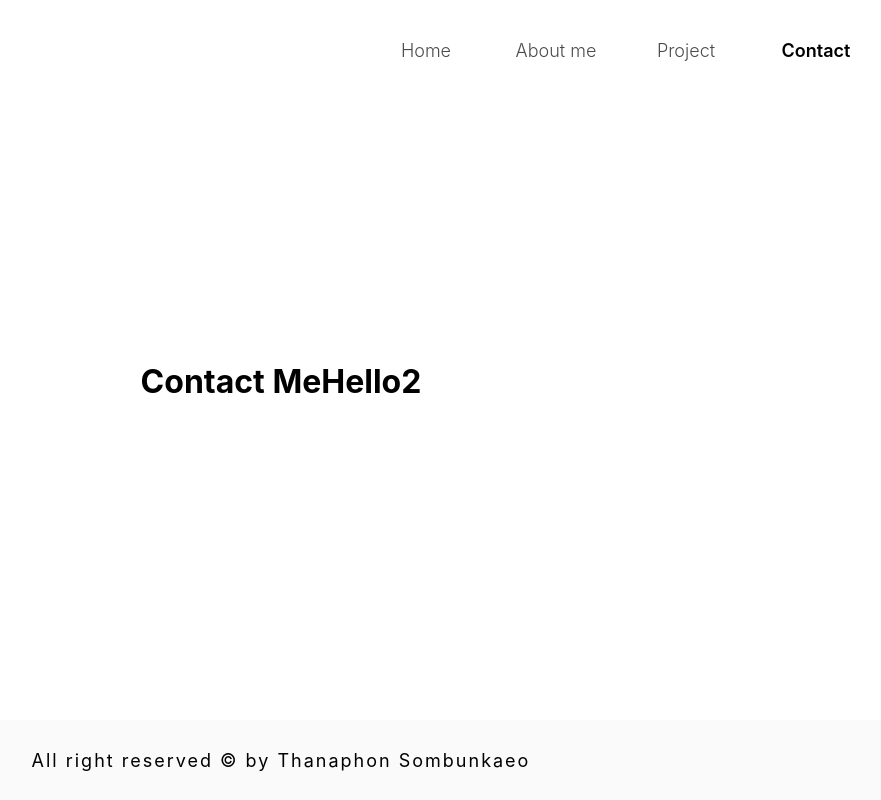
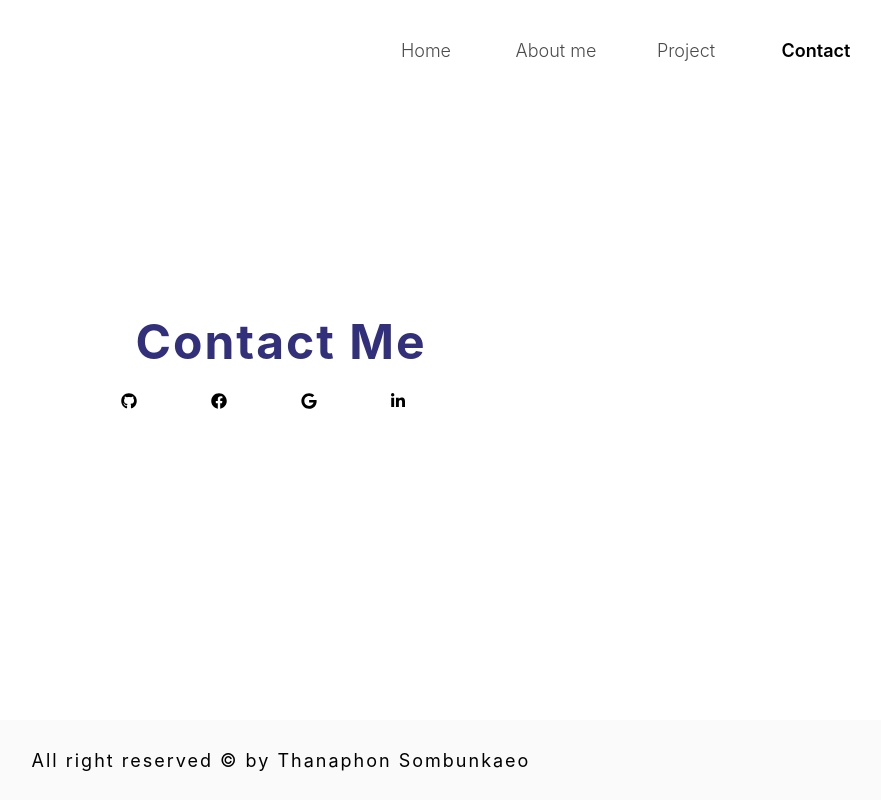
Before and after one commit to boyplus/boyplus.github.io, a Next.js app: page /contact in a window 1280 px wide. Shown: the whole page, without its empty margins (359-1240 px from the left). Built offline with nearby package versions, Linux system fonts and the light colour scheme.

Commit message:
[ADD] contact

```diff
--- /dev/null
+++ b/components/contact/Icon.js
@@ -0,0 +1,53 @@
+import { Fragment } from "react";
+import { FontAwesomeIcon } from "@fortawesome/react-fontawesome";
+
+const Icon = ({ icon }) => {
+  return (
+    <Fragment>
+      <a href={icon.link} target="_blank">
+        <div style={{ padding: "10px" }}>
+          <div className="icon">
+            <FontAwesomeIcon icon={["fab", icon.name]} />
+            <div
+              className="icon-text"
+              style={{
+                marginLeft: icon.margin,
+              }}
+            >
+              {icon.text}
+            </div>
+          </div>
+        </div>
+      </a>
+
+      <style jsx>{`
+        .icon {
+          height: 50px;
+          width: 50px;
+          margin: 0 10px;
+          opacity: 1;
+          transition: 0.25s;
+        }
+        .icon:hover {
+          cursor: pointer;
+          opacity: 0.75;
+          transition: 0.25s;
+        }
+        .icon-text {
+          margin-top: 10px;
+          height: 10px;
+          width: 200px;
+        }
+        @media only screen and (max-width: 720px) {
+          .icon {
+            height: 25px;
+            width: 25px;
+            margin: 0;
+          }
+        }
+      `}</style>
+    </Fragment>
+  );
+};
+
+export default Icon;
--- a/package.json
+++ b/package.json
@@ -9,6 +9,10 @@
     "export": "next export"
   },
   "dependencies": {
+    "@fortawesome/fontawesome-svg-core": "^1.2.34",
+    "@fortawesome/free-brands-svg-icons": "^5.15.2",
+    "@fortawesome/free-solid-svg-icons": "^5.15.2",
+    "@fortawesome/react-fontawesome": "^0.1.14",
     "next": "10.0.4",
     "react": "17.0.1",
     "react-dom": "17.0.1"
--- a/pages/_app.js
+++ b/pages/_app.js
@@ -1,7 +1,12 @@
-import '../styles/globals.css'
+import "../styles/globals.css";
+import { library } from "@fortawesome/fontawesome-svg-core";
+import { fab } from "@fortawesome/free-brands-svg-icons";
+import { faCheckSquare, faCoffee } from "@fortawesome/free-solid-svg-icons";
+
+library.add(fab, faCheckSquare, faCoffee);
 
 function MyApp({ Component, pageProps }) {
-  return <Component {...pageProps} />
+  return <Component {...pageProps} />;
 }
 
-export default MyApp
+export default MyApp;
--- a/pages/contact.js
+++ b/pages/contact.js
@@ -1,22 +1,75 @@
 import { Fragment } from "react";
 import Layout from "../components/Layout";
+import Icon from "../components/contact/Icon";
 
 const Contact = () => {
+  const icons = [
+    {
+      name: "github",
+      text: "boyplus",
+      margin: -3,
+      link: "https://github.com/boyplus",
+    },
+    {
+      name: "facebook",
+      text: "Thanaphon Sombunkaeo",
+      margin: -60,
+      link: "https://www.facebook.com/thanaphon.sombunkaeo/",
+    },
+    {
+      name: "google",
+      text: "thanaphon.me@mail.kmutt.ac.th",
+      margin: -70,
+      link: "mailto: thanaphon.me@mail.kmutt.ac.th",
+    },
+    {
+      name: "linkedin-in",
+      text: "Thanaphon Sombunkaeo",
+      margin: -70,
+      link: "https://www.linkedin.com/in/thanaphon-sombunkaeo-755a881b0/",
+    },
+  ];
   return (
     <Fragment>
       <Layout page="contact">
         <div className="container">
-          <h1>Contact Me</h1>
-          <h1>Hello2</h1>
+          <div className="content">
+            <h1 className="space blue contact-text">Contact Me</h1>
+            <div className="icon-container">
+              {icons.map((icon) => (
+                <Icon icon={icon} key={icon.name}></Icon>
+              ))}
+            </div>
+          </div>
         </div>
       </Layout>
       <style jsx>{`
         .container {
           height: 80vh;
           display: flex;
-          flex-directoin: column;
+          flex-direction: column;
           justify-content: center;
           align-items: center;
+        }
+        .icon-container {
+          display: flex;
+          justify-content: center;
+          align-items: center;
+          padding-top: 10px;
+        }
+        .content {
+          display: flex;
+          justify-content: center;
+          flex-direction: column;
+          align-items: center;
+        }
+        .contact-text {
+          font-size: 3rem;
+        }
+        @media only screen and (max-width: 320px) {
+          .contact-text {
+            font-size: 2rem;
+          }
         }
       `}</style>
     </Fragment>
--- a/styles/globals.css
+++ b/styles/globals.css
@@ -23,3 +23,18 @@ p {
 .blue {
   color: #322f7b;
 }
+
+.space {
+  letter-spacing: 2px;
+}
+
+.icon-text {
+  opacity: 0;
+  transform: translateY(-30px);
+  transition: all 300ms;
+}
+
+.icon:hover .icon-text {
+  opacity: 1;
+  transform: translateY(0);
+}
```
Also changed, not shown: 1 other file (tests, documents, lock files or other folders).
